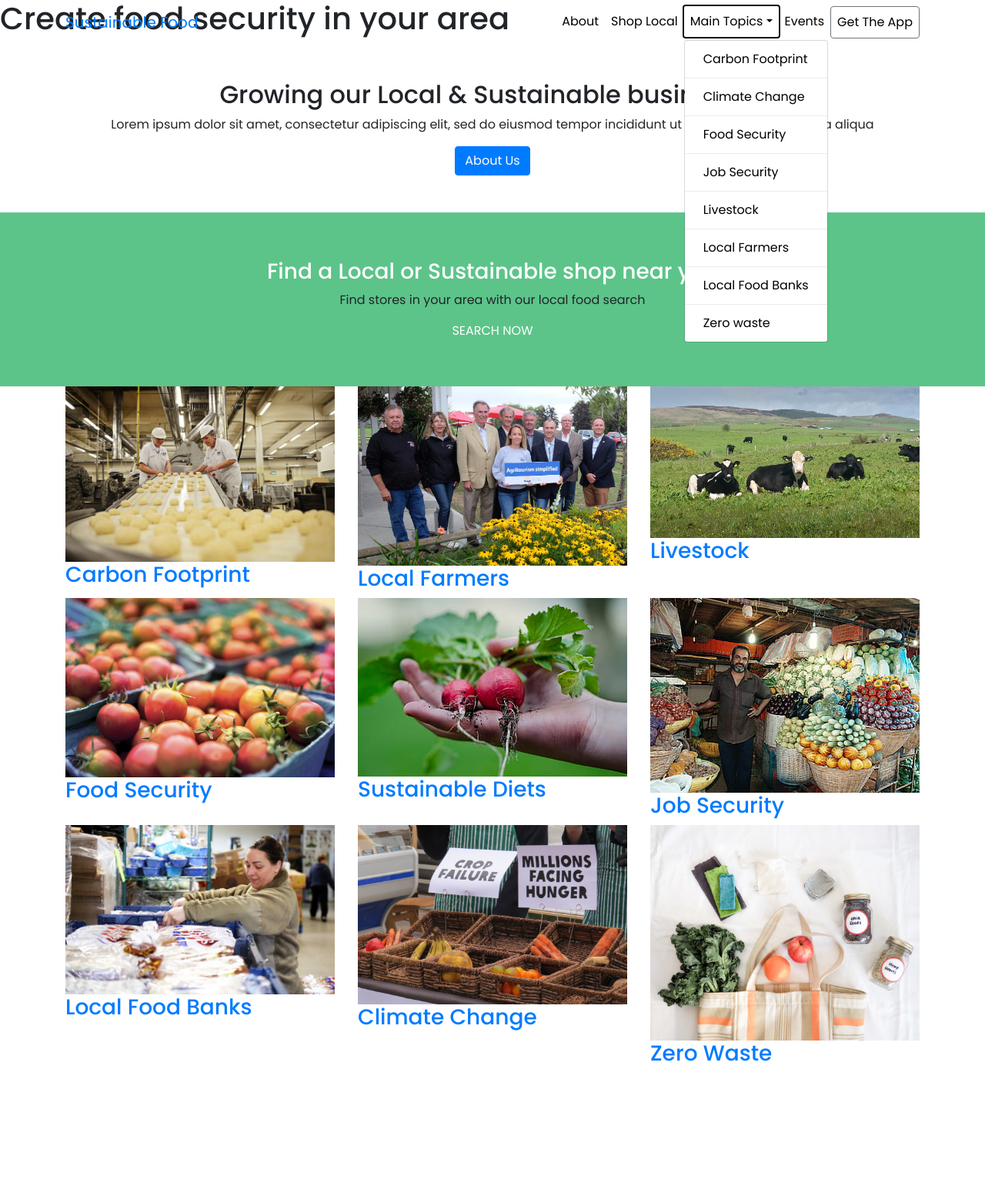
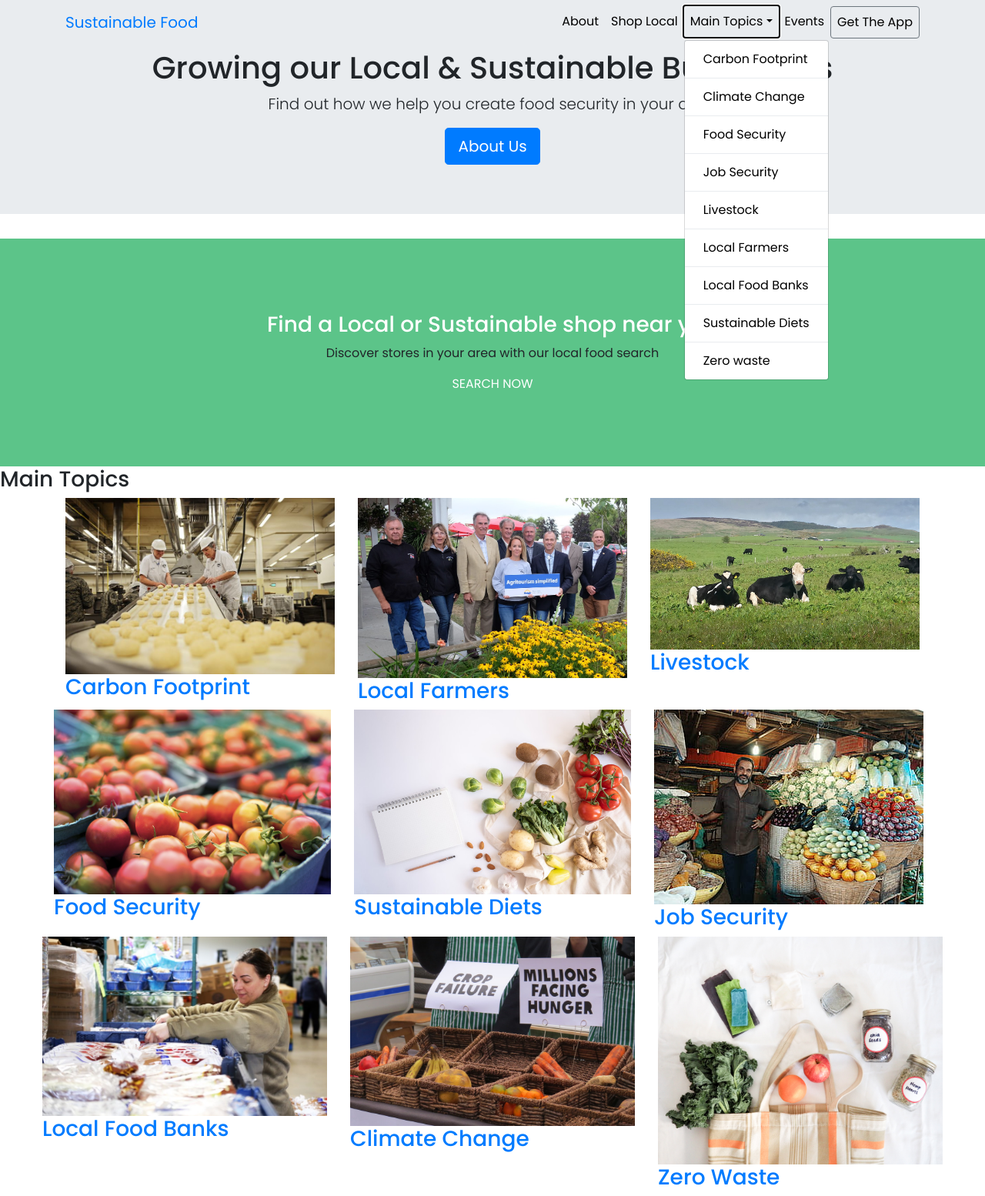
Before and after one commit to tiffanyclaire/Food-Website, a PHP site: page / in a window 1280 px wide, after a click on "Main Topics". Shown: the whole page at 77% size. Before the commit the page ends 1379 px from the top, so only its background shows below. Run offline with PHP 8.4, Linux system fonts and the light colour scheme; style sheets or scripts are compiled from the project's sources; some libraries are stand-ins or nearby versions.

Commit message:
scss inheritance, sustainable food banner, new homepage banner & cta

```diff
--- a/project0/About.html
+++ b/project0/About.html
@@ -55,6 +55,8 @@
 						<div class="dropdown-divider"></div>
 						<a class="dropdown-item" href="LocalFoodBanks.html">Local Food Banks</a>
 						<div class="dropdown-divider"></div>
+						<a class="dropdown-item" href="SustainableDiets.html">Sustainable Diets</a>
+						<div class="dropdown-divider"></div>
 						<a class="dropdown-item" href="ZeroWaste.html">Zero waste</a>
 					</div>
 				</li>
@@ -68,6 +70,8 @@
 				</li>
 				</ul>
 			</div>
+
+
 
 
 </header>
--- a/project0/ClimateChange.html
+++ b/project0/ClimateChange.html
@@ -53,6 +53,8 @@
 						<div class="dropdown-divider"></div>
 						<a class="dropdown-item" href="LocalFoodBanks.html">Local Food Banks</a>
 						<div class="dropdown-divider"></div>
+						<a class="dropdown-item" href="SustainableDiets.html">Sustainable Diets</a>
+						<div class="dropdown-divider"></div>
 						<a class="dropdown-item" href="ZeroWaste.html">Zero waste</a>
 					</div>
 				</li>
--- a/project0/Events.html
+++ b/project0/Events.html
@@ -54,6 +54,8 @@
 						<div class="dropdown-divider"></div>
 						<a class="dropdown-item" href="LocalFoodBanks.html">Local Food Banks</a>
 						<div class="dropdown-divider"></div>
+						<a class="dropdown-item" href="SustainableDiets.html">Sustainable Diets</a>
+						<div class="dropdown-divider"></div>
 						<a class="dropdown-item" href="ZeroWaste.html">Zero waste</a>
 					</div>
 				</li>
@@ -80,7 +82,6 @@
 
 
 
-
 </div>
 <!--bootstrap javascript-->
 <script src="https://code.jquery.com/jquery-3.5.1.slim.min.js" integrity="sha384-DfXdz2htPH0lsSSs5nCTpuj/zy4C+OGpamoFVy38MVBnE+IbbVYUew+OrCXaRkfj" crossorigin="anonymous"></script>
--- a/project0/Food-Website SCSS/ethoseeker.scss
+++ b/project0/Food-Website SCSS/ethoseeker.scss
@@ -74,9 +74,8 @@ body{
 
 .shop-local-cta-wrapper{
 
-  padding: 60px;
+  padding: 95px;
   text-align: center;
-
   a{
     color: $cta-link-colour;
 
@@ -92,3 +91,53 @@ body{
   color: white;
 
 }
+
+/*inheritance buttons*/
+
+%message{
+
+  font-family: poppins;
+  font-size: 18px;
+  color: white;
+  border: 1px, black;
+  padding: 15px;
+  width: 10%;
+  text-align: center;
+  margin: 10px;
+
+
+
+}
+
+
+.vegan {
+  @extend %message;
+  background-color: #f21d1d;
+
+}
+
+.dairy-free {
+  @extend %message;
+  background-color: #0f94fa;
+}
+
+.gluten-free {
+  @extend %message;
+  background-color: #b09153;
+
+}
+
+.vegetarian{
+  @extend %message;
+  background-color: #41bf78;
+
+}
+
+.diet-options{
+
+  .vegetarian .vegan .dairy-free .gluten-free{
+    display: inline;
+
+
+  }
+}
--- a/project0/FoodSecurity.html
+++ b/project0/FoodSecurity.html
@@ -53,6 +53,8 @@
 						<div class="dropdown-divider"></div>
 						<a class="dropdown-item" href="LocalFoodBanks.html">Local Food Banks</a>
 						<div class="dropdown-divider"></div>
+						<a class="dropdown-item" href="SustainableDiets.html">Sustainable Diets</a>
+						<div class="dropdown-divider"></div>
 						<a class="dropdown-item" href="ZeroWaste.html">Zero waste</a>
 					</div>
 				</li>
--- a/project0/Gettheapp.html
+++ b/project0/Gettheapp.html
@@ -56,6 +56,8 @@
 						<div class="dropdown-divider"></div>
 						<a class="dropdown-item" href="LocalFoodBanks.html">Local Food Banks</a>
 						<div class="dropdown-divider"></div>
+						<a class="dropdown-item" href="SustainableDiets.html">Sustainable Diets</a>
+						<div class="dropdown-divider"></div>
 						<a class="dropdown-item" href="ZeroWaste.html">Zero waste</a>
 					</div>
 				</li>
--- a/project0/JobSecurity.html
+++ b/project0/JobSecurity.html
@@ -53,6 +53,8 @@
 						<div class="dropdown-divider"></div>
 						<a class="dropdown-item" href="LocalFoodBanks.html">Local Food Banks</a>
 						<div class="dropdown-divider"></div>
+						<a class="dropdown-item" href="SustainableDiets.html">Sustainable Diets</a>
+						<div class="dropdown-divider"></div>
 						<a class="dropdown-item" href="ZeroWaste.html">Zero waste</a>
 					</div>
 				</li>
--- a/project0/Livestock.html
+++ b/project0/Livestock.html
@@ -53,6 +53,8 @@
 						<div class="dropdown-divider"></div>
 						<a class="dropdown-item" href="LocalFoodBanks.html">Local Food Banks</a>
 						<div class="dropdown-divider"></div>
+						<a class="dropdown-item" href="SustainableDiets.html">Sustainable Diets</a>
+						<div class="dropdown-divider"></div>
 						<a class="dropdown-item" href="ZeroWaste.html">Zero waste</a>
 					</div>
 				</li>
--- a/project0/LocalFarmers.html
+++ b/project0/LocalFarmers.html
@@ -52,6 +52,8 @@
 						<div class="dropdown-divider"></div>
 						<a class="dropdown-item" href="LocalFoodBanks.html">Local Food Banks</a>
 						<div class="dropdown-divider"></div>
+						<a class="dropdown-item" href="SustainableDiets.html">Sustainable Diets</a>
+						<div class="dropdown-divider"></div>
 						<a class="dropdown-item" href="ZeroWaste.html">Zero waste</a>
 					</div>
 				</li>
--- a/project0/LocalFoodBanks.html
+++ b/project0/LocalFoodBanks.html
@@ -52,6 +52,8 @@
 						<a class="dropdown-item" href="LocalFarmers.html">Local Farmers</a>
 						<div class="dropdown-divider"></div>
 						<a class="dropdown-item" href="LocalFoodBanks.html">Local Food Banks</a>
+						<div class="dropdown-divider"></div>
+						<a class="dropdown-item" href="SustainableDiets.html">Sustainable Diets</a>
 						<div class="dropdown-divider"></div>
 						<a class="dropdown-item" href="ZeroWaste.html">Zero waste</a>
 					</div>
--- a/project0/Shoplocal.html
+++ b/project0/Shoplocal.html
@@ -55,6 +55,8 @@
 						<div class="dropdown-divider"></div>
 						<a class="dropdown-item" href="LocalFoodBanks.html">Local Food Banks</a>
 						<div class="dropdown-divider"></div>
+						<a class="dropdown-item" href="SustainableDiets.html">Sustainable Diets</a>
+						<div class="dropdown-divider"></div>
 						<a class="dropdown-item" href="ZeroWaste.html">Zero waste</a>
 					</div>
 				</li>
@@ -68,6 +70,8 @@
 				</li>
 				</ul>
 			</div>
+
+
 
 
 </header>
--- a/project0/ZeroWaste.html
+++ b/project0/ZeroWaste.html
@@ -53,6 +53,8 @@
 						<div class="dropdown-divider"></div>
 						<a class="dropdown-item" href="LocalFoodBanks.html">Local Food Banks</a>
 						<div class="dropdown-divider"></div>
+						<a class="dropdown-item" href="SustainableDiets.html">Sustainable Diets</a>
+						<div class="dropdown-divider"></div>
 						<a class="dropdown-item" href="ZeroWaste.html">Zero waste</a>
 					</div>
 				</li>
--- a/project0/index.html
+++ b/project0/index.html
@@ -57,6 +57,8 @@
 						<div class="dropdown-divider"></div>
 						<a class="dropdown-item" href="LocalFoodBanks.html">Local Food Banks</a>
 						<div class="dropdown-divider"></div>
+						<a class="dropdown-item" href="SustainableDiets.html">Sustainable Diets</a>
+						<div class="dropdown-divider"></div>
 						<a class="dropdown-item" href="ZeroWaste.html">Zero waste</a>
 					</div>
 				</li>
@@ -75,13 +77,17 @@
 
 
 </header>
+<!-- hero banner Jumbotron-->
 
 
-<!--hero banner-->
-<div id="hero-banner">
-	<h1 class="hero-title">
-		Create food security in your area
-	</h1>
+<div class="jumbotron jumbotron-fluid ">
+
+    <div class="container-fluid text-center">
+       <h1>Growing our Local & Sustainable Businesses</h1>
+       <p class="lead">Find out how we help you create food security in your area.</p>
+       <a href="About.html" class="btn btn-primary btn-lg" role="button">About Us</a>
+
+    </div>
 
 </div>
 
@@ -90,27 +96,13 @@
 
 
 
-</div>
-
-
-<div class="container-fluid p-5">
-	<div class="row-intro text-center">
-		<div class="col-12">
-			<h2>Growing our Local & Sustainable businesses </h2>
-			<p> Lorem ipsum dolor sit amet, consectetur adipiscing elit, sed do eiusmod tempor incididunt ut labore et dolore magna aliqua</p>
-			<button type="button" class="btn btn-primary" onclick="project0/About.html">About Us</button>
-
-		</div>
-
-</div>
-</div>
 
 
 
 <div id="shop-local-cta">
 	<div class="shop-local-cta-wrapper">
 	<h3>Find a Local or Sustainable shop near you</h3>
-	<p>Find stores in your area with our local food search</p>
+	<p>Discover stores in your area with our local food search</p>
 	<a href=''>SEARCH NOW</a>
 
 </div>
@@ -122,15 +114,14 @@
 <!--bootstrap 4 grid list view-->
 
 <div id="food-issues">
-
+	<h3> Main Topics</h3>
 	<div class="container">
 	<div class="row">
 		<div class="col-lg-4 col-md-6 col-sm-8">
 			<a href="CarbonFootprint.html">
 				<div class="img-container">
 				<img class="img-fluid m-x-auto d-block img-responsive" src="Images/Carbon%20Footprint/Carbon%20Footprint.JPG"/>
-				<div class="img-title">
-				<h3> Carbon Footprint</h3>
+				<div class="img-title"><h3> Carbon Footprint</h3>
 			</div>
 			</a>
 		</div>
@@ -140,8 +131,7 @@
 			<a href="LocalFarmers.html">
 			<div class="img-container">
 		    <img class="img-fluid m-x-auto d-block img-responsive" src="Images/Local%20Farmers/local-farmers.jpg"/>
-		    <div class="img-title">
-		    <h3>Local Farmers</h3>
+		    <div class="img-title"><h3>Local Farmers</h3>
 		</div>
 		</a>
 	</div>
@@ -150,37 +140,44 @@
 
 		<div class="col-lg-4 col-sm-8">
 			<a href="Livestock.html">
+			<div class="img-container">
 		    <img class="img-fluid m-x-auto d-block img-responsive" src="Images/Livestock/Livestock.jpg"/>
-		    <h3>Livestock</h3>
+		    <div class="img-title"><h3>Livestock</h3>
+		    </div>
 		</a>
 	</div>
-
-	</div>
+    </div>
 
 	<div class="row">
 		<div class="col-lg-4 col-sm-8">
 			<a href="FoodSecurity.html">
+			<div class="img-container">
 		    <img class="img-fluid m-x-auto d-block img-responsive" src="Images/Food%20Security/Food%20Security.jpg"/>
-		    <h3>Food Security</h3>
+		    <div class="img-title"><h3>Food Security</h3>
+		    </div>
 		</a>
-
+	    </div>
 		</div>
 
 		<div class="col-lg-4 col-sm-8">
 			<a href="SustainableDiets.html">
+		    <div class="img-container">
 		    <img class="img-fluid m-x-auto d-block img-responsive" src="Images/Sustainable%20Diets/Sustainable%20Diets.jpg"/>
-		    <h3>Sustainable Diets</h3>
+		    <div class="img-title"><h3>Sustainable Diets</h3>
+		    </div>
 		</a>
 	</div>
+    </div>
 
 
 		<div class="col-lg-4 col-sm-8">
 			<a href="JobSecurity.html">
+			<div class="img-container">
 		    <img class="img-fluid m-x-auto d-block img-responsive" src="Images/Job%20Security/Job%20Security.jpg"/>
-		    <h3>Job Security</h3>
+		    <div class="img-title"><h3>Job Security</h3>
+		</div>
 		</a>
 	</div>
-
 	</div>
 
 
@@ -188,26 +185,33 @@
 	<div class="row">
 		<div class="col-lg-4 col-sm-8">
 			<a href="LocalFoodBanks.html">
+			<div class="img-container">
 		    <img class="img-fluid m-x-auto d-block img-responsive" src="Images/Food%20Banks/food-bank.JPG"/>
-		    <h3>Local Food Banks</h3>
-		</a>
+		    <div class="img-title"><h3>Local Food Banks</h3>
+		    </div>
+		  </a>
+		</div>
 		</div>
 
 		<div class="col-lg-4 col-sm-8">
 			<a href="ClimateChange.html">
+			<div class="img-container">
 		    <img class="img-fluid m-x-auto d-block img-responsive" src="Images/Climate%20Change/climate-change.jpg"/>
-		    <h3>Climate Change</h3>
+		    <div class="img-title"><h3>Climate Change</h3>
+		    </div>
 		</a>
 	</div>
+    </div>
 
 
 		<div class="col-lg-4 col-sm-8">
 			<a href="ZeroWaste.html">
+			<div class="img-container">
 		    <img class="img-fluid m-x-auto d-block img-responsive" src="Images/Zero%20Waste/zero-waste.jpg"/>
-		    <h3>Zero Waste</h3>
+		    <div class="img-title"><h3>Zero Waste</h3>
+		    </div>
 		</a>
 	</div>
-
 	</div>
 
 
```
Also changed, not shown: project0/CarbonFootprint.html (+6 -4 lines), project0/Main Topics.html (deleted, +0 -57 lines), project0/SustainableDiets.html (+25 -3 lines), project0/Images/Sustainable Diets/Sustainable Diets.jpg, project0/Images/Sustainable Diets/piqsels.com-id-sipsz.jpg (added).
